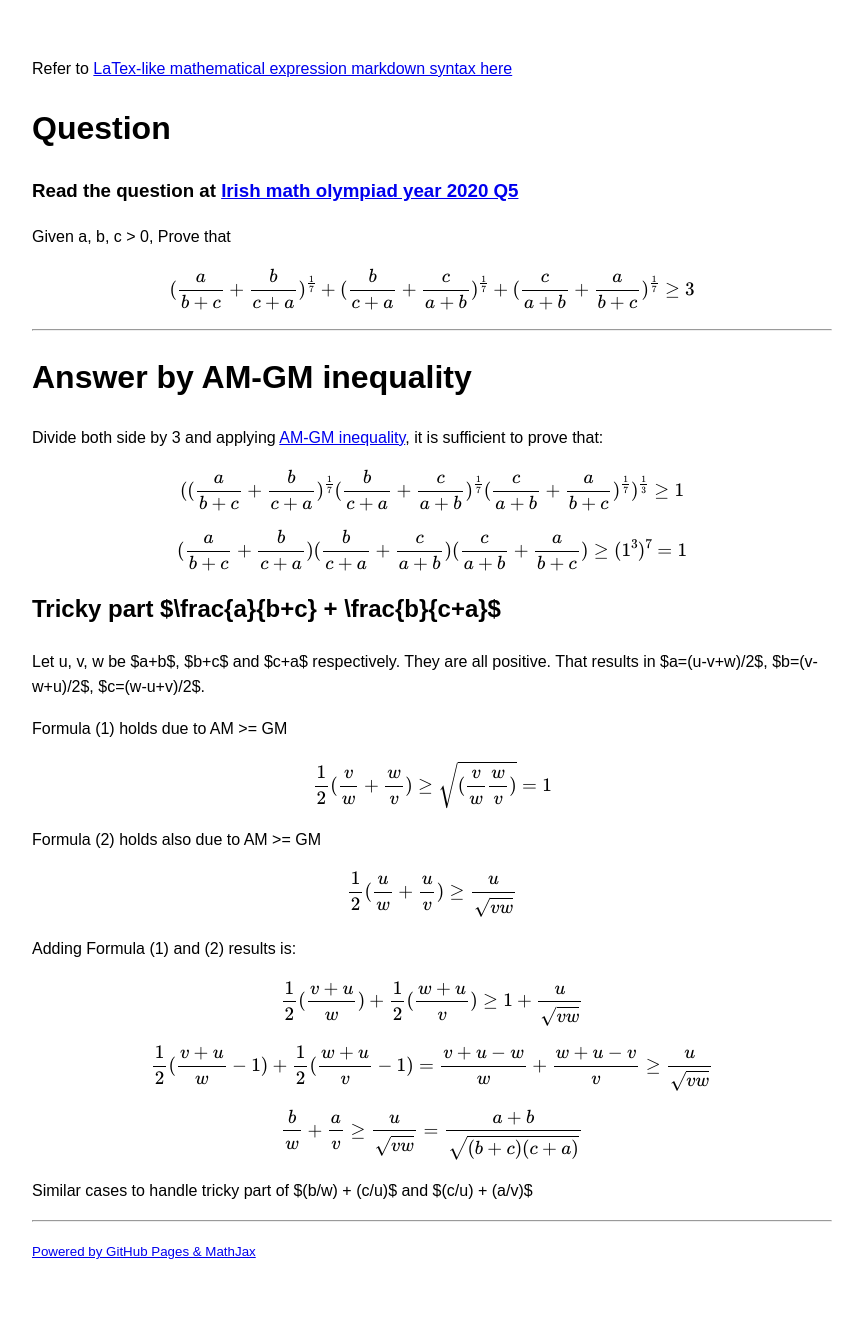
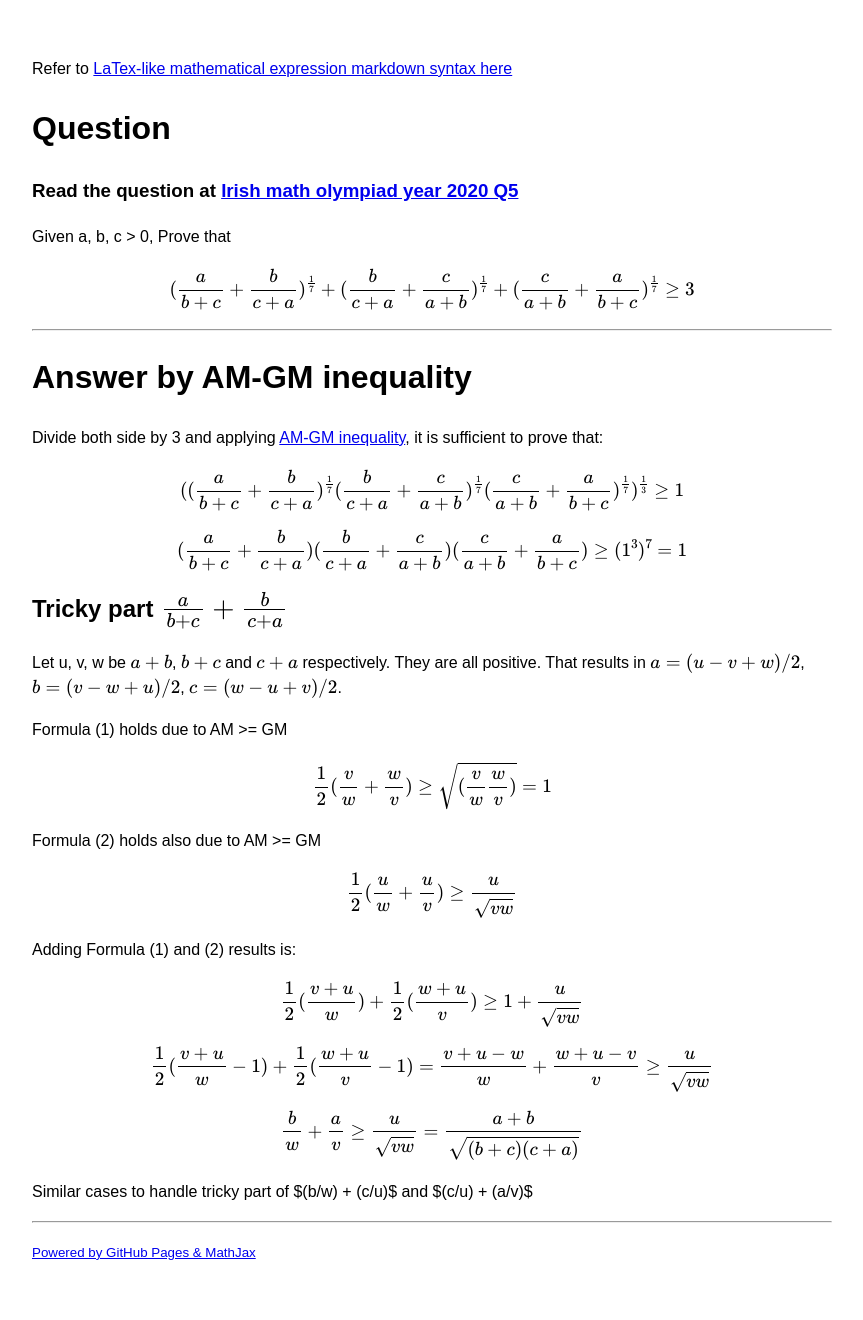
Before and after one commit to tinhomak/tinhomak.github.io, a Jekyll site: the page docs/math/solve_an_2020_irish_math_olymapid_question.html, which Jekyll copies as it is, in a window 1280 px wide. Shown: the whole page, without its empty margins (208-1071 px from the left). Built offline with Jekyll 4.4.1, drawn with Linux system fonts in a browser that asks for light colours.

```diff
--- a/docs/math/solve_an_2020_irish_math_olymapid_question.html
+++ b/docs/math/solve_an_2020_irish_math_olymapid_question.html
@@ -21,8 +21,8 @@ $$(\frac{a}{b+c} + \frac{b}{c+a}) ^ \frac{1}{7} + (\frac{b}{c+a} + \frac{c}{a+b}
   $$((\frac{a}{b+c} + \frac{b}{c+a}) ^ \frac{1}{7}  (\frac{b}{c+a} + \frac{c}{a+b}) ^ \frac{1}{7}  (\frac{c}{a+b} + \frac{a}{b+c}) ^ \frac{1}{7}) ^ \frac{1}{3} \geq 1$$
   $$(\frac{a}{b+c} + \frac{b}{c+a})  (\frac{b}{c+a} + \frac{c}{a+b}) (\frac{c}{a+b} + \frac{a}{b+c}) \geq (1 ^ 3) ^ 7 = 1$$
 
-    <h2>Tricky part $\frac{a}{b+c} + \frac{b}{c+a}$</h2>
-    <p>Let u, v, w be $a+b$, $b+c$ and $c+a$ respectively. They are all positive. That results in $a=(u-v+w)/2$, $b=(v-w+u)/2$, $c=(w-u+v)/2$.</p>
+    <h2>Tricky part \( \frac{a}{b+c} + \frac{b}{c+a} \)</h2>
+    <p>Let u, v, w be \( a+b \), \( b+c \) and \( c+a \) respectively. They are all positive. That results in \( a=(u-v+w)/2 \), \( b=(v-w+u)/2 \), \( c=(w-u+v)/2 \).</p>
     <p>Formula (1) holds due to AM >= GM</p>
     <p>$$\frac{1}{2} ( \frac{v}{w} + \frac{w}{v}) \geq \sqrt{ (\frac{v}{w} \frac{w}{v}) } = 1 $$</p>
     <p>Formula (2) holds also due to AM >= GM</p>
```
